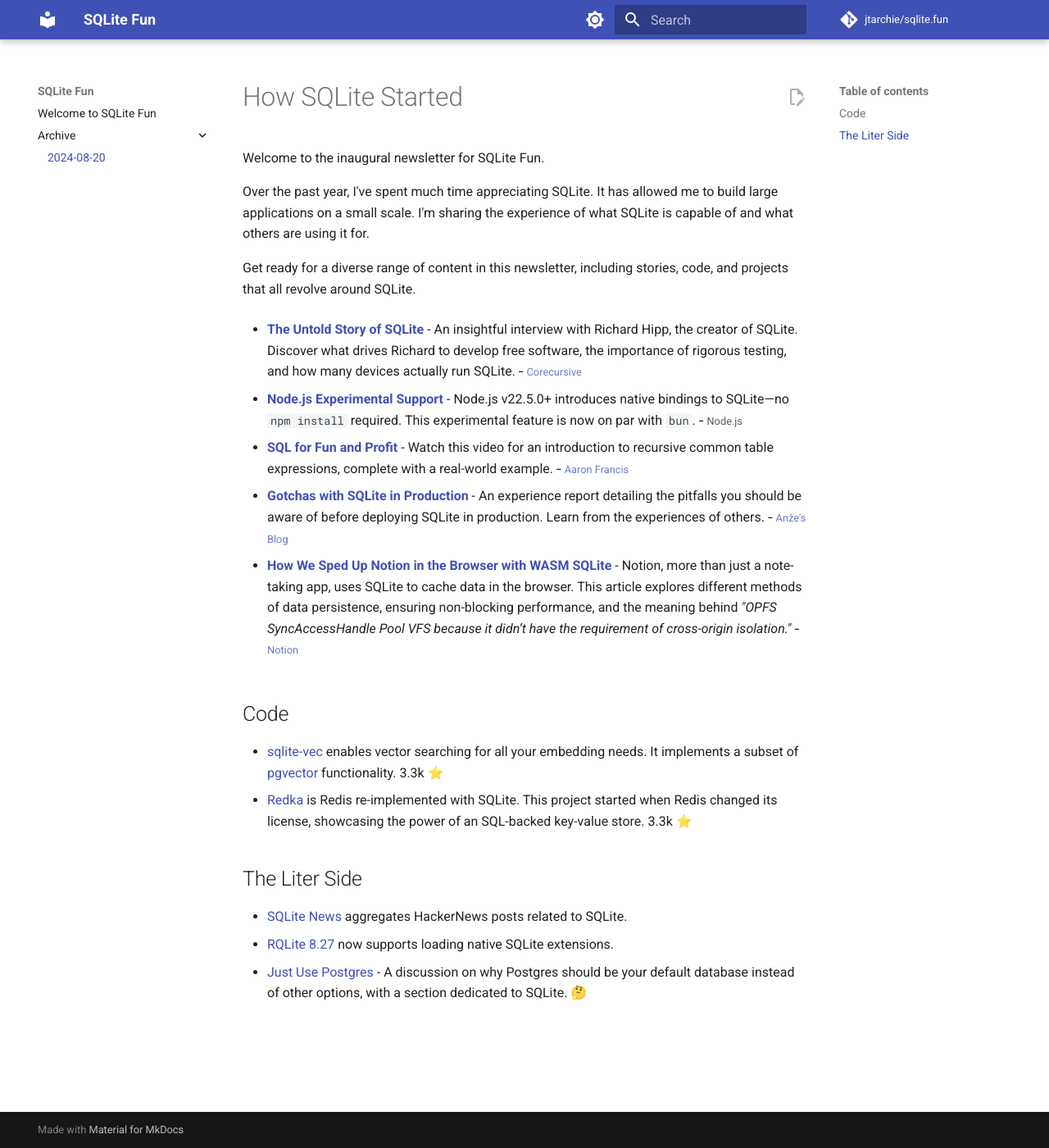
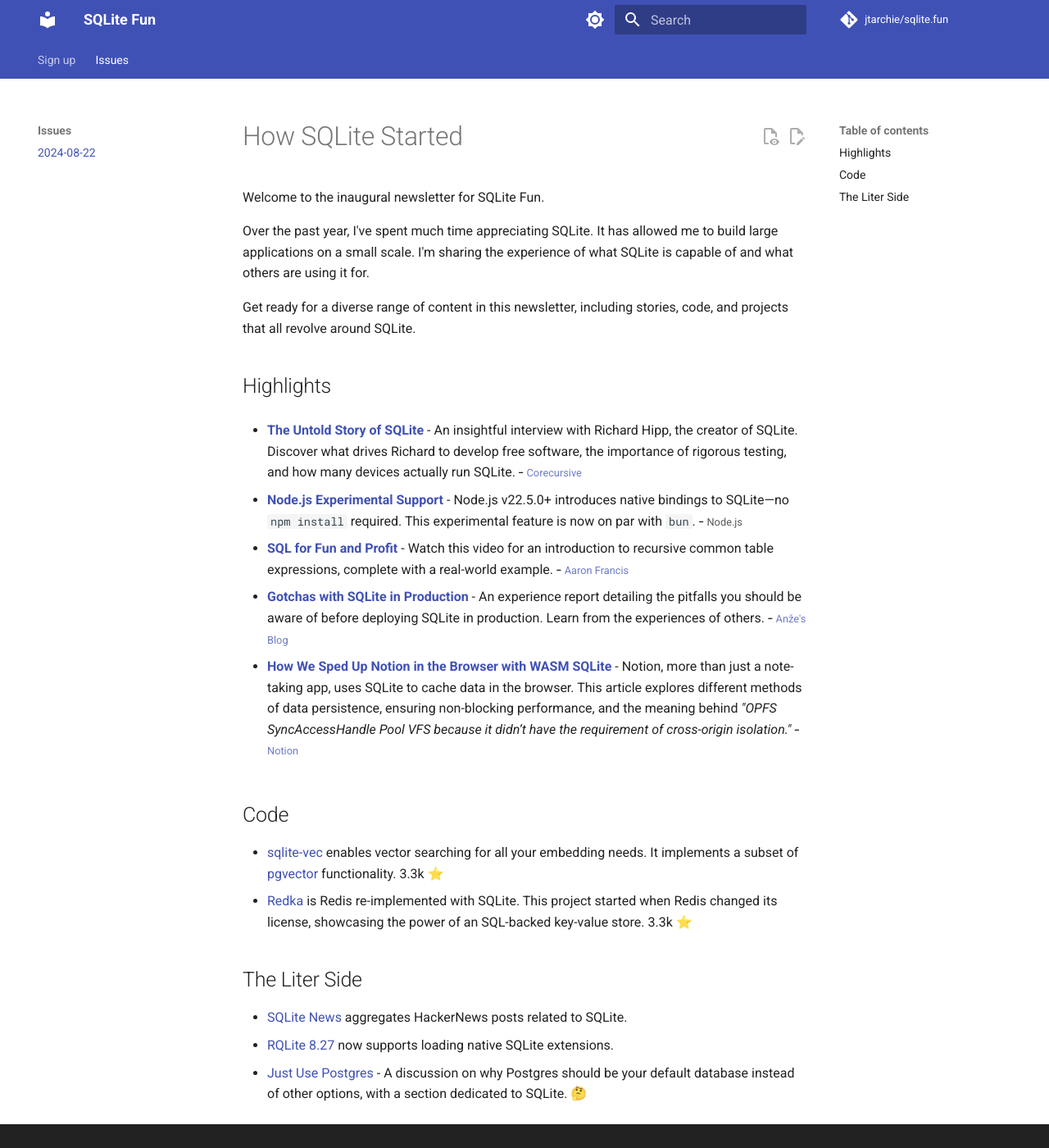
Before and after one commit to jtarchie/sqlite.fun, an MkDocs documentation site: the page built from docs/issues/2024-08-22.md, in a window 1280 px wide and 1400 px high. Shown: the whole window at 82% size. Built offline with MkDocs 1.6.1 and Material for MkDocs 9.7.7, drawn with Linux system fonts in a browser that asks for light colours; comment, search, counter and statistics services are not loaded.

Commit message:
release issue

```diff
--- a/docs/index.md
+++ b/docs/index.md
@@ -1,5 +1,5 @@
 ---
-title: Welcome to SQLite Fun
+title: Sign up
 ---
 
 # Join Fun with SQLite Mailing List
@@ -11,3 +11,7 @@ scrolling="no"
 style="width:100%!important;height:220px;border:1px #ccc solid !important"
 src="https://buttondown.com/sqlite.fun?as_embed=true"
 ></iframe>
+
+## Recent Issues
+
+- [How SQLite Started](issues/2024-08-22.md) released 2024-08-22
--- a/docs/archive/2024-08-20.md
+++ b/docs/issues/2024-08-22.md
@@ -1,5 +1,5 @@
 ---
-title: 2024-08-20
+title: 2024-08-22
 ---
 
 # How SQLite Started
@@ -9,6 +9,8 @@ Welcome to the inaugural newsletter for SQLite Fun.
 Over the past year, I've spent much time appreciating SQLite. It has allowed me to build large applications on a small scale. I'm sharing the experience of what SQLite is capable of and what others are using it for.
 
 Get ready for a diverse range of content in this newsletter, including stories, code, and projects that all revolve around SQLite.
+
+## Highlights
 
 - [**The Untold Story of SQLite**](https://corecursive.com/066-sqlite-with-richard-hipp/) - An insightful interview with Richard Hipp, the creator of SQLite. Discover what drives Richard to develop free software, the importance of rigorous testing, and how many devices actually run SQLite. &dash; <small>[Corecursive](https://corecursive.com)</small>
 
--- a/mkdocs.yml
+++ b/mkdocs.yml
@@ -6,9 +6,33 @@ edit_uri: blob/main/src
 theme:
   name: material
   features:
-  - content.action.edit
-  - content.code.copy
-  - content.code.annotate
+    - announce.dismiss
+    - content.action.edit
+    - content.action.view
+    - content.code.annotate
+    - content.code.copy
+    # - content.code.select
+    # - content.footnote.tooltips
+    # - content.tabs.link
+    - content.tooltips
+    # - header.autohide
+    # - navigation.expand
+    - navigation.footer
+    - navigation.indexes
+    # - navigation.instant
+    # - navigation.instant.prefetch
+    # - navigation.instant.progress
+    # - navigation.prune
+    - navigation.sections
+    - navigation.tabs
+    # - navigation.tabs.sticky
+    - navigation.top
+    - navigation.tracking
+    - search.highlight
+    - search.share
+    - search.suggest
+    - toc.follow
+    # - toc.integrate
   palette:
     # Palette toggle for light mode
     - media: "(prefers-color-scheme: light)"
```
